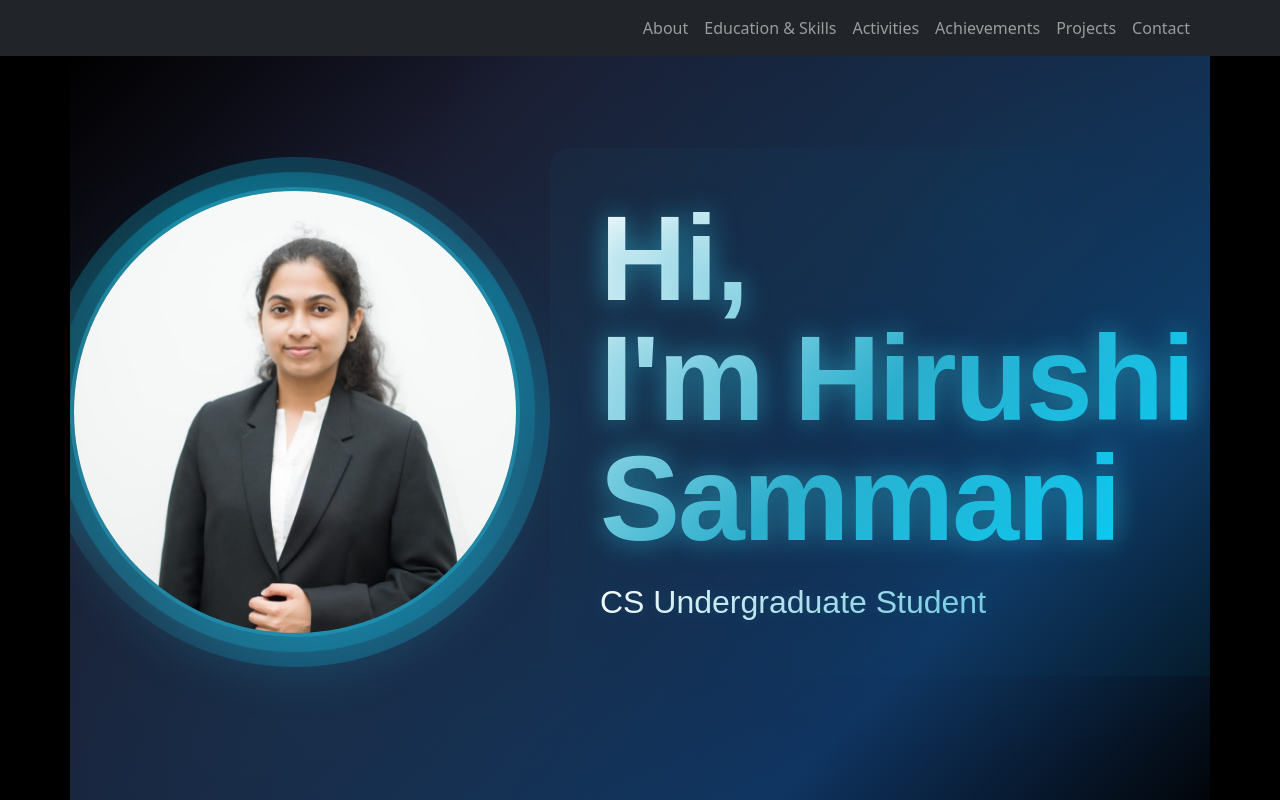
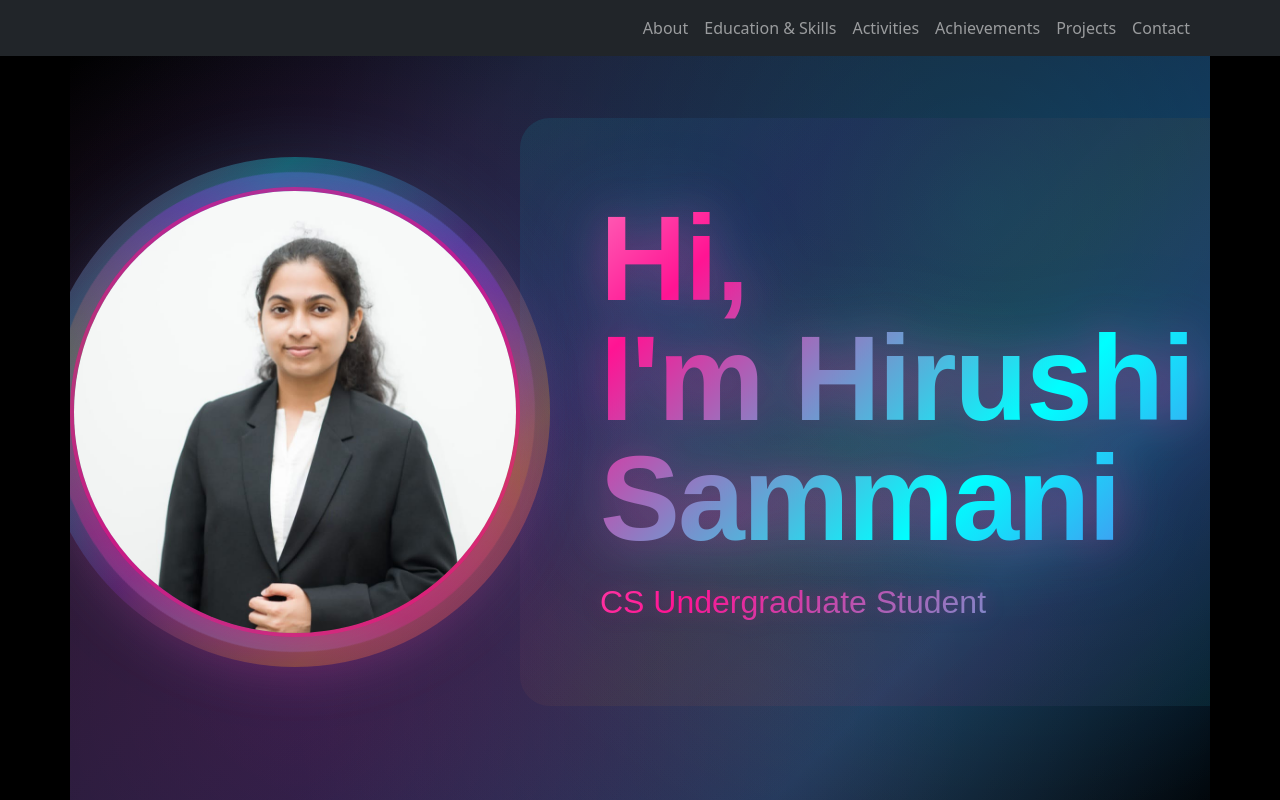
Before and after one commit to hiru-ui/Portfolio, a plain HTML site: page index.html in a window 1280 px wide. Shown: the top 800 px of the page. Drawn offline with nearby package versions, Linux system fonts and the light colour scheme.

Commit message:
Add Beautiful Colors to Hero Section

```diff
--- a/style.css
+++ b/style.css
@@ -12,7 +12,10 @@ body {
   display: flex;
   align-items: center;
   justify-content: center;
-  background: linear-gradient(135deg, #000000 0%, #1a1a2e 25%, #16213e 50%, #0f3460 75%, #000000 100%);
+  background: linear-gradient(135deg, #000000 0%, #1a1a2e 25%, #16213e 50%, #0f3460 75%, #000000 100%),
+              radial-gradient(circle at 30% 70%, rgba(255, 0, 150, 0.15) 0%, transparent 50%),
+              radial-gradient(circle at 70% 30%, rgba(0, 255, 255, 0.12) 0%, transparent 50%),
+              radial-gradient(circle at 50% 50%, rgba(138, 43, 226, 0.08) 0%, transparent 50%);
   position: relative;
   overflow: hidden;
 }
@@ -24,10 +27,27 @@ body {
   left: 0;
   right: 0;
   bottom: 0;
-  background: radial-gradient(circle at 20% 80%, rgba(45, 176, 206, 0.1) 0%, transparent 50%),
-              radial-gradient(circle at 80% 20%, rgba(0, 212, 255, 0.08) 0%, transparent 50%),
-              radial-gradient(circle at 40% 40%, rgba(45, 176, 206, 0.05) 0%, transparent 50%);
+  background: radial-gradient(circle at 20% 80%, rgba(255, 20, 147, 0.15) 0%, transparent 60%),
+              radial-gradient(circle at 80% 20%, rgba(0, 255, 255, 0.12) 0%, transparent 60%),
+              radial-gradient(circle at 40% 40%, rgba(138, 43, 226, 0.1) 0%, transparent 60%),
+              radial-gradient(circle at 60% 80%, rgba(255, 165, 0, 0.08) 0%, transparent 50%);
+  animation: backgroundShift 15s ease-in-out infinite alternate;
   pointer-events: none;
+}
+
+@keyframes backgroundShift {
+  0% {
+    background: radial-gradient(circle at 20% 80%, rgba(255, 20, 147, 0.15) 0%, transparent 60%),
+                radial-gradient(circle at 80% 20%, rgba(0, 255, 255, 0.12) 0%, transparent 60%),
+                radial-gradient(circle at 40% 40%, rgba(138, 43, 226, 0.1) 0%, transparent 60%),
+                radial-gradient(circle at 60% 80%, rgba(255, 165, 0, 0.08) 0%, transparent 50%);
+  }
+  100% {
+    background: radial-gradient(circle at 80% 20%, rgba(255, 20, 147, 0.12) 0%, transparent 60%),
+                radial-gradient(circle at 20% 80%, rgba(0, 255, 255, 0.15) 0%, transparent 60%),
+                radial-gradient(circle at 60% 60%, rgba(138, 43, 226, 0.12) 0%, transparent 60%),
+                radial-gradient(circle at 40% 20%, rgba(255, 165, 0, 0.1) 0%, transparent 50%);
+  }
 }
 
 .reference-hero-section {
@@ -59,11 +79,11 @@ body {
   right: -30px;
   bottom: -30px;
   background: linear-gradient(45deg,
-    rgba(45, 176, 206, 0.3) 0%,
-    rgba(0, 212, 255, 0.2) 25%,
-    rgba(45, 176, 206, 0.1) 50%,
-    rgba(0, 212, 255, 0.2) 75%,
-    rgba(45, 176, 206, 0.3) 100%);
+    rgba(255, 20, 147, 0.4) 0%,
+    rgba(0, 255, 255, 0.3) 25%,
+    rgba(138, 43, 226, 0.2) 50%,
+    rgba(255, 165, 0, 0.3) 75%,
+    rgba(255, 20, 147, 0.4) 100%);
   border-radius: 50%;
   animation: rotate 20s linear infinite;
   z-index: -1;
@@ -77,11 +97,11 @@ body {
   right: -15px;
   bottom: -15px;
   background: linear-gradient(-45deg,
-    rgba(45, 176, 206, 0.2) 0%,
-    rgba(0, 212, 255, 0.3) 25%,
-    rgba(45, 176, 206, 0.1) 50%,
-    rgba(0, 212, 255, 0.2) 75%,
-    rgba(45, 176, 206, 0.3) 100%);
+    rgba(0, 255, 255, 0.3) 0%,
+    rgba(138, 43, 226, 0.4) 25%,
+    rgba(255, 165, 0, 0.2) 50%,
+    rgba(255, 20, 147, 0.3) 75%,
+    rgba(0, 255, 255, 0.4) 100%);
   border-radius: 50%;
   animation: rotate 15s linear infinite reverse;
   z-index: -1;
@@ -101,17 +121,21 @@ body {
   height: 450px;
   border-radius: 50%;
   object-fit: cover;
-  border: 4px solid rgba(45, 176, 206, 0.5);
+  border: 4px solid rgba(255, 20, 147, 0.6);
   transition: all 0.3s ease;
   position: relative;
   z-index: 2;
-  box-shadow: 0 20px 60px rgba(45, 176, 206, 0.3);
+  box-shadow: 0 20px 60px rgba(255, 20, 147, 0.4),
+              0 0 100px rgba(0, 255, 255, 0.2),
+              inset 0 0 50px rgba(138, 43, 226, 0.1);
 }
 
 .reference-profile-image:hover {
   transform: scale(1.05);
-  border-color: rgba(45, 176, 206, 0.8);
-  box-shadow: 0 25px 80px rgba(45, 176, 206, 0.4);
+  border-color: rgba(0, 255, 255, 0.8);
+  box-shadow: 0 25px 80px rgba(255, 20, 147, 0.5),
+              0 0 120px rgba(0, 255, 255, 0.3),
+              inset 0 0 60px rgba(138, 43, 226, 0.15);
 }
 
 .reference-text-container {
@@ -125,56 +149,111 @@ body {
 .reference-text-container::before {
   content: '';
   position: absolute;
-  top: -50px;
-  left: -50px;
-  right: -50px;
-  bottom: -50px;
+  top: -80px;
+  left: -80px;
+  right: -80px;
+  bottom: -80px;
   background: linear-gradient(135deg,
-    rgba(45, 176, 206, 0.05) 0%,
-    rgba(0, 212, 255, 0.03) 25%,
-    transparent 50%,
-    rgba(45, 176, 206, 0.03) 75%,
-    rgba(0, 212, 255, 0.05) 100%);
-  border-radius: 20px;
+    rgba(255, 20, 147, 0.08) 0%,
+    rgba(0, 255, 255, 0.06) 25%,
+    rgba(138, 43, 226, 0.04) 50%,
+    rgba(255, 165, 0, 0.06) 75%,
+    rgba(255, 20, 147, 0.08) 100%);
+  border-radius: 30px;
   z-index: -1;
-  opacity: 0.8;
+  opacity: 0.9;
+  animation: textBackgroundPulse 8s ease-in-out infinite alternate;
+}
+
+@keyframes textBackgroundPulse {
+  0% {
+    background: linear-gradient(135deg,
+      rgba(255, 20, 147, 0.08) 0%,
+      rgba(0, 255, 255, 0.06) 25%,
+      rgba(138, 43, 226, 0.04) 50%,
+      rgba(255, 165, 0, 0.06) 75%,
+      rgba(255, 20, 147, 0.08) 100%);
+  }
+  100% {
+    background: linear-gradient(135deg,
+      rgba(0, 255, 255, 0.1) 0%,
+      rgba(138, 43, 226, 0.08) 25%,
+      rgba(255, 165, 0, 0.06) 50%,
+      rgba(255, 20, 147, 0.08) 75%,
+      rgba(0, 255, 255, 0.1) 100%);
+  }
 }
 
 .reference-main-text {
   font-size: 120px;
   font-weight: 800;
-  background: linear-gradient(135deg, #ffffff 0%, #2db0ce 50%, #00d4ff 100%);
+  background: linear-gradient(135deg,
+    #ffffff 0%,
+    #ff1493 25%,
+    #00ffff 50%,
+    #8a2be2 75%,
+    #ffa500 100%);
   -webkit-background-clip: text;
   -webkit-text-fill-color: transparent;
   background-clip: text;
+  background-size: 200% 200%;
+  animation: gradientShift 6s ease-in-out infinite;
   margin: 0 0 20px 0;
   line-height: 1.0;
   font-family: 'Arial', sans-serif;
   letter-spacing: -2px;
-  text-shadow: 0 0 30px rgba(45, 176, 206, 0.3);
-  animation: textGlow 3s ease-in-out infinite alternate;
+  filter: drop-shadow(0 0 20px rgba(255, 20, 147, 0.4))
+          drop-shadow(0 0 40px rgba(0, 255, 255, 0.3));
+}
+
+@keyframes gradientShift {
+  0% {
+    background-position: 0% 50%;
+  }
+  50% {
+    background-position: 100% 50%;
+  }
+  100% {
+    background-position: 0% 50%;
+  }
 }
 
 @keyframes textGlow {
   0% {
-    filter: drop-shadow(0 0 10px rgba(45, 176, 206, 0.3));
+    filter: drop-shadow(0 0 15px rgba(255, 20, 147, 0.4))
+            drop-shadow(0 0 30px rgba(0, 255, 255, 0.3));
   }
   100% {
-    filter: drop-shadow(0 0 20px rgba(45, 176, 206, 0.6));
+    filter: drop-shadow(0 0 25px rgba(255, 20, 147, 0.6))
+            drop-shadow(0 0 50px rgba(0, 255, 255, 0.5));
   }
 }
 
 .reference-subtitle {
   font-size: 32px;
-  background: linear-gradient(135deg, #ffffff 0%, #2db0ce 100%);
+  background: linear-gradient(135deg,
+    #ffffff 0%,
+    #ff1493 50%,
+    #00ffff 100%);
   -webkit-background-clip: text;
   -webkit-text-fill-color: transparent;
   background-clip: text;
+  background-size: 200% 200%;
+  animation: subtitleGradient 4s ease-in-out infinite alternate;
   font-weight: 500;
   margin-bottom: 0;
   margin-top: 0;
   font-family: 'Arial', sans-serif;
-  text-shadow: 0 0 15px rgba(45, 176, 206, 0.2);
+  filter: drop-shadow(0 0 10px rgba(255, 20, 147, 0.3));
+}
+
+@keyframes subtitleGradient {
+  0% {
+    background-position: 0% 50%;
+  }
+  100% {
+    background-position: 100% 50%;
+  }
 }
 
 /* About Description Section */
```
